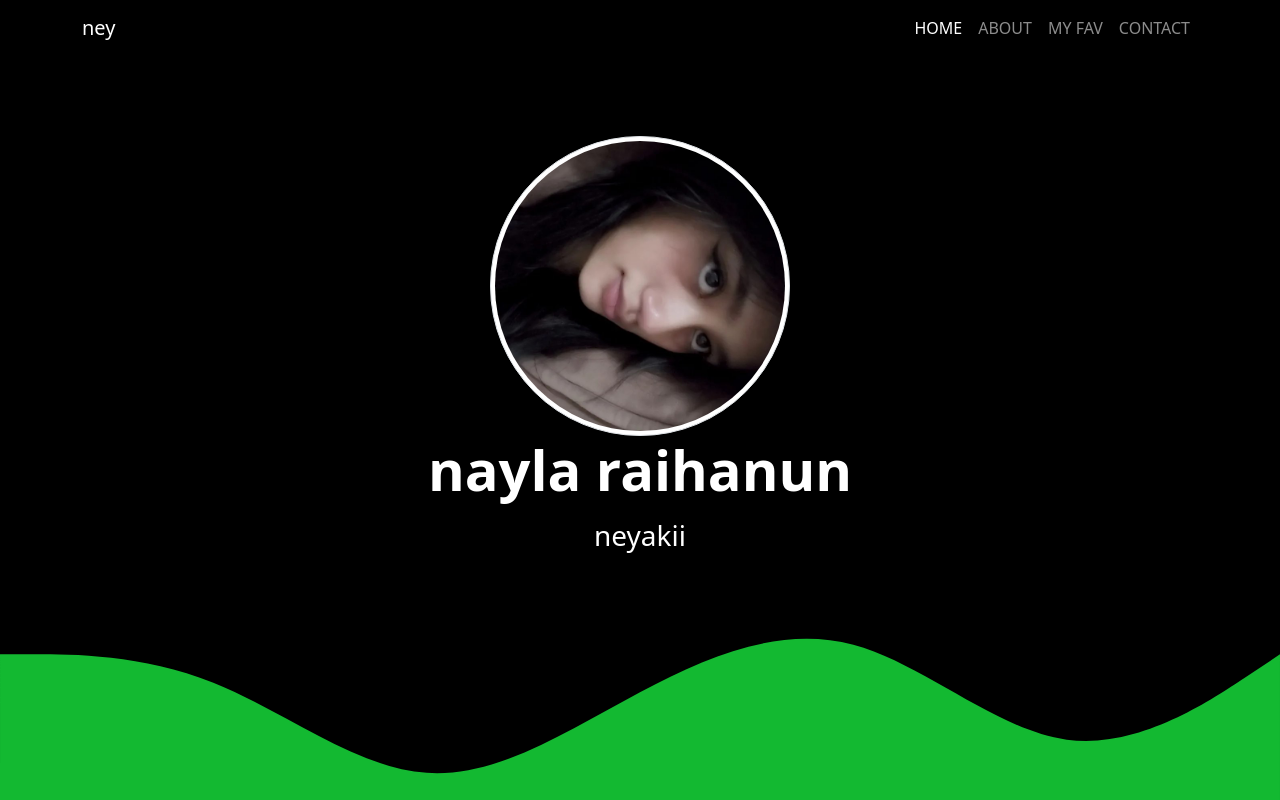
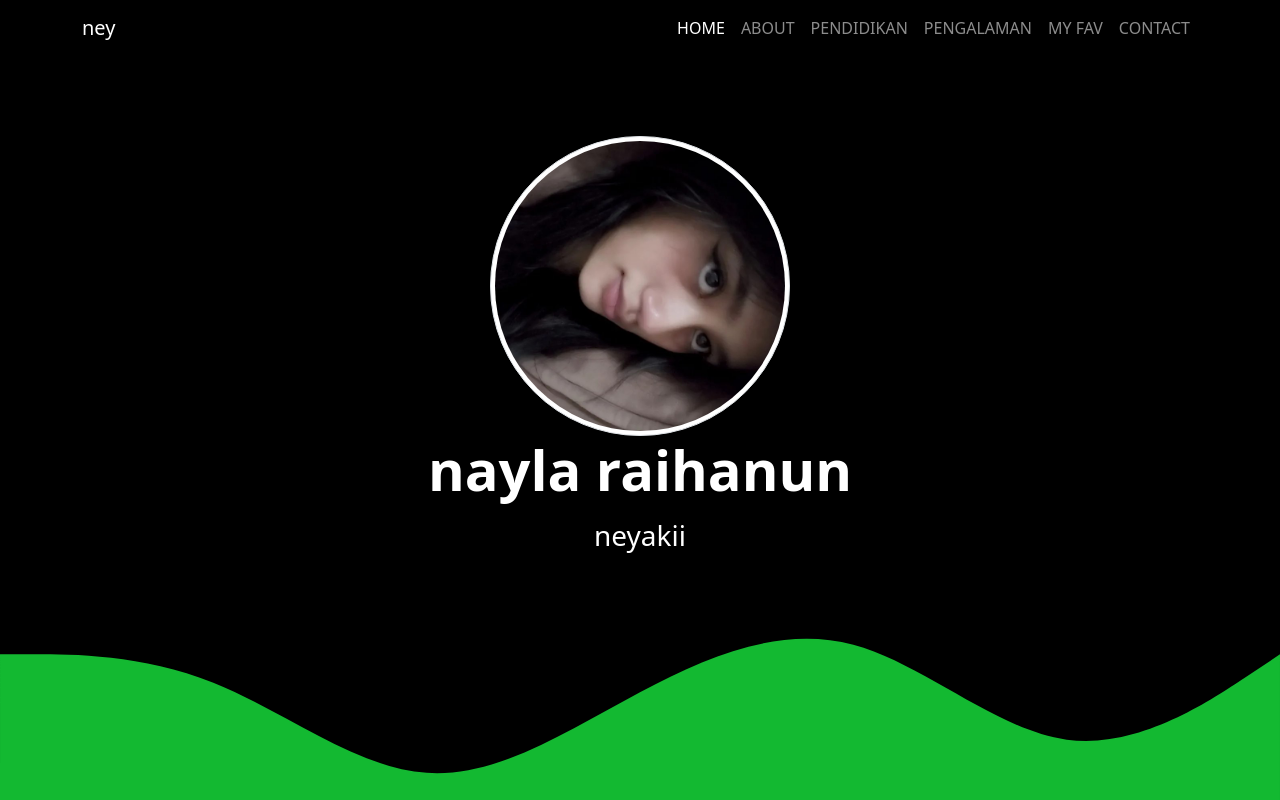
Before and after one commit to neyakii/neyla, a plain HTML site: page index.html in a window 1280 px wide. Shown: the top 800 px of the page. Drawn offline with nearby package versions, Linux system fonts and the light colour scheme.

Commit message:
Update index.html
menambahkan menu pendidikan dan pengalaman

```diff
--- a/index.html
+++ b/index.html
@@ -26,6 +26,8 @@
         <div class="navbar-nav ms-auto">
           <a class="nav-link active" aria-current="page" href="#">HOME</a>
           <a class="nav-link" href="#">ABOUT</a>
+          <a class="nav-link" href="#">PENDIDIKAN</a>
+          <a class="nav-link" href="#">PENGALAMAN</a>
           <a class="nav-link" href="#">MY FAV</a>
           <a class="nav-link" href="#">CONTACT</a>
         </div>
```
